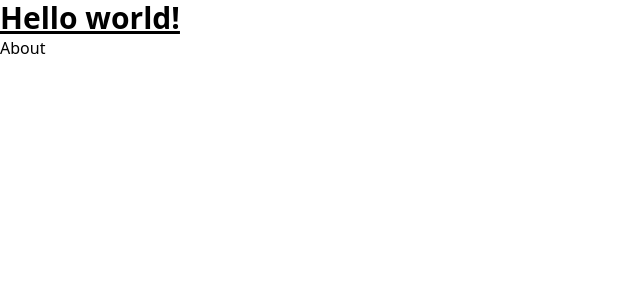
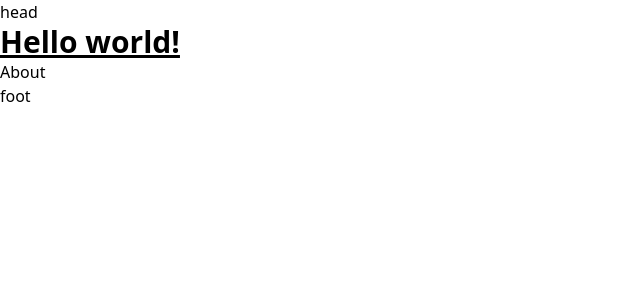
Before and after one commit to Mr-Gorre/BlogGorre, a Next.js app: page / in a window 1280 px wide. Shown: the top 300 px of the page, without its empty margins (0-640 px from the left). Built offline with nearby package versions, Linux system fonts and the light colour scheme.

Commit message:
Add some components

```diff
--- /dev/null
+++ b/components/footer.tsx
@@ -0,0 +1,11 @@
+import React from "react";
+
+function Footer({ children }) {
+  return (
+    <footer>
+      {children}
+    </footer>
+  )
+}
+
+export default Footer
--- /dev/null
+++ b/components/header.tsx
@@ -0,0 +1,12 @@
+import React from "react";
+
+
+function Header({children}) {
+  return (
+    <header>
+      {children}
+    </header>
+  )
+}
+
+export default Header
--- a/components/layout.tsx
+++ b/components/layout.tsx
@@ -1,13 +1,18 @@
 import React from "react";
+import Footer from "./footer";
+import Header from "./header";
 
 
 function Layout({ children }) {
   return (
     <>
-      <div> Heelo</div>
-      <div>
+    <Header>
+      head
+    </Header>
         {children}
-      </div>
+    <Footer>
+        foot
+    </Footer>
     </>
   )
 }
--- a/pages/index.tsx
+++ b/pages/index.tsx
@@ -1,16 +1,17 @@
 import Link from "next/link"
 import React from "react"
+import Layout from "../components/layout"
 
 function Index() {
   return (
-    <div>
+    <Layout>
       <h1 className="text-3xl font-bold underline">
       Hello world!
     </h1>
       <Link href={'/about'}>
         <a>About</a>
       </Link>
-    </div>
+    </Layout>
   )
 }
 
```
Also changed, not shown: public/first_post/space4.png (added), 1 other file (tests, documents, lock files or other folders).
